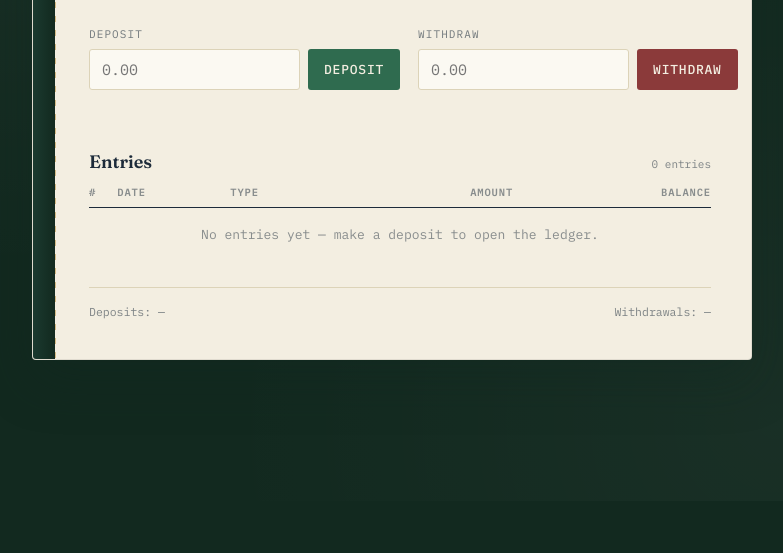
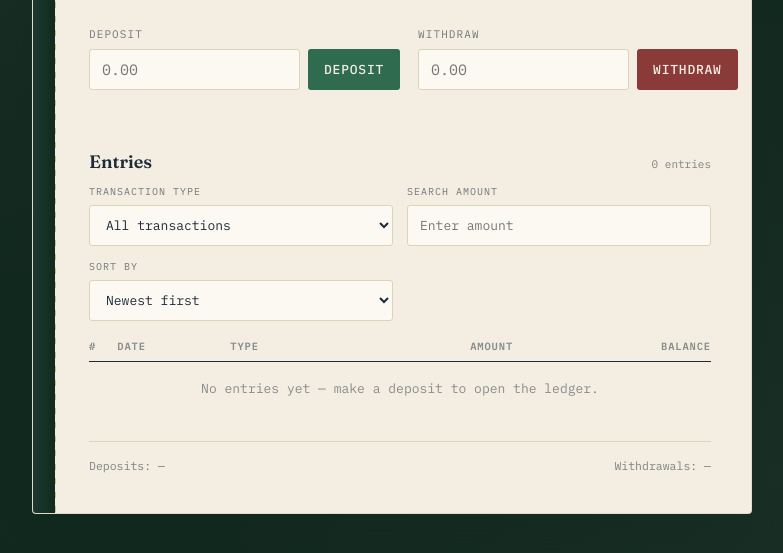
Before and after one commit to Labadi05/Bank-account-management-system, a plain HTML site: page index.html in a window 1280 px wide. Shown: the part 299-852 px from the top of the page, without its empty margins (248-1031 px from the left). Before the commit the page ends 800 px from the top, so only its background shows below. Drawn offline with Linux system fonts and the light colour scheme.

Commit message:
Add transaction filtering and sorting

```diff
--- a/index.html
+++ b/index.html
@@ -44,10 +44,45 @@
 
     <p class="status" id="statusMsg"></p>
 
-    <div class="ledger-head">
-      <h2>Entries</h2>
-      <span class="counts" id="counts">0 entries</span>
-    </div>
+
+<div class="ledger-head">
+  <h2>Entries</h2>
+  <span class="counts" id="counts">0 entries</span>
+</div>
+
+<div class="ledger-filters">
+  <div class="filter-field">
+    <label for="transactionFilter">Transaction type</label>
+    <select id="transactionFilter">
+      <option value="all">All transactions</option>
+      <option value="deposit">Deposits</option>
+      <option value="withdraw">Withdrawals</option>
+    </select>
+  </div>
+
+  <div class="filter-field">
+    <label for="amountSearch">Search amount</label>
+    <input
+      type="number"
+      id="amountSearch"
+      placeholder="Enter amount"
+      min="0"
+      step="0.01"
+    >
+  </div>
+
+<div class="filter-field">
+  <label for="sortTransactions">Sort by</label>
+  <select id="sortTransactions">
+    <option value="newest">Newest first</option>
+    <option value="oldest">Oldest first</option>
+    <option value="highest">Highest amount</option>
+    <option value="lowest">Lowest amount</option>
+  </select>
+</div>
+
+</div>
+
 
     <table>
       <thead>
--- a/script.js
+++ b/script.js
@@ -3,14 +3,17 @@ import BankAccount from "./bank-account.js";
 
 const myAccount = new BankAccount();
 
+// Format cents as a dollar amount.
 const fmtCents = cents => `$${(cents / 100).toFixed(2)}`;
 
+// Format transaction dates.
 const fmtDate = date => date.toLocaleDateString(undefined, {
   year: "numeric",
   month: "short",
   day: "numeric"
 });
 
+// Connect JavaScript to the HTML elements.
 const balanceEl = document.getElementById("balanceAmount");
 const ledgerBody = document.getElementById("ledgerBody");
 const emptyState = document.getElementById("emptyState");
@@ -19,46 +22,135 @@ const statusEl = document.getElementById("statusMsg");
 const depositTotalEl = document.getElementById("depositTotal");
 const withdrawTotalEl = document.getElementById("withdrawTotal");
 
+const transactionFilter = document.getElementById("transactionFilter");
+const amountSearch = document.getElementById("amountSearch");
+const sortTransactions = document.getElementById("sortTransactions");
+
+// Display the account and transaction history.
 function render() {
   balanceEl.textContent = fmtCents(myAccount.balanceCents);
+
+  // Clear the old table rows before drawing them again.
   ledgerBody.innerHTML = "";
 
+  // Read the current filter selections.
+  const selectedType = transactionFilter.value;
+  const searchAmount = amountSearch.value.trim();
+
+  // Convert the search amount into cents.
+  const searchCents = searchAmount === ""
+    ? null
+    : Math.round(Number(searchAmount) * 100);
+
+  // Calculate the running balance using the complete history.
   let runningBalanceCents = 0;
 
-  myAccount.transactions.forEach((transaction, index) => {
+  const transactionsWithBalances = myAccount.transactions.map(
+    (transaction, index) => {
       runningBalanceCents += transaction.type === "deposit"
         ? transaction.amountCents
         : -transaction.amountCents;
 
+      return {
+        transaction,
+        index,
+        runningBalanceCents
+      };
+    }
+  );
+
+ // Apply the selected filters.
+const filteredTransactions = transactionsWithBalances.filter(
+  ({ transaction }) => {
+    const matchesType =
+      selectedType === "all" ||
+      transaction.type === selectedType;
+
+    const matchesAmount =
+      searchCents === null ||
+      transaction.amountCents === searchCents;
+
+    return matchesType && matchesAmount;
+  }
+);
+
+// Sort the filtered transactions.
+const sortOrder = sortTransactions.value;
+
+filteredTransactions.sort((a, b) => {
+  switch (sortOrder) {
+    case "oldest":
+      return a.index - b.index;
+
+    case "highest":
+      return b.transaction.amountCents - a.transaction.amountCents;
+
+    case "lowest":
+      return a.transaction.amountCents - b.transaction.amountCents;
+
+    case "newest":
+    default:
+      return b.index - a.index;
+  }
+});
+
+  // Display the filtered transactions.
+  filteredTransactions.forEach(
+    ({ transaction, index, runningBalanceCents }) => {
       const tr = document.createElement("tr");
 
       tr.innerHTML = `
         <td>${String(index + 1).padStart(2, "0")}</td>
         <td>${fmtDate(transaction.date)}</td>
-      <td><span class="tag ${transaction.type}">${transaction.type}</span></td>
-      <td class="num">${transaction.type === "deposit" ? "+" : "−"}${fmtCents(transaction.amountCents)}</td>
+        <td>
+          <span class="tag ${transaction.type}">
+            ${transaction.type}
+          </span>
+        </td>
+        <td class="num">
+          ${transaction.type === "deposit" ? "+" : "−"}${fmtCents(transaction.amountCents)}
+        </td>
         <td class="num">${fmtCents(runningBalanceCents)}</td>
       `;
 
       ledgerBody.appendChild(tr);
-  });
+    }
+  );
 
-  const transactionCount = myAccount.transactions.length;
+  // Update the number of visible transactions.
+  const transactionCount = filteredTransactions.length;
 
   countsEl.textContent = `${transactionCount} ${
     transactionCount === 1 ? "entry" : "entries"
   }`;
 
-  emptyState.style.display = transactionCount === 0 ? "block" : "none";
+  // Show an appropriate empty-state message.
+  emptyState.style.display = transactionCount === 0
+    ? "block"
+    : "none";
 
+  if (myAccount.transactions.length === 0) {
+    emptyState.textContent =
+      "No entries yet — make a deposit to open the ledger.";
+  } else {
+    emptyState.textContent =
+      "No transactions match your filters.";
+  }
+
+  // Calculate totals using the complete transaction history.
   const depositTotalCents = myAccount.transactions
-    .filter(t => t.type === "deposit")
-    .reduce((total, t) => total + t.amountCents, 0);
+    .filter(transaction => transaction.type === "deposit")
+    .reduce((total, transaction) => {
+      return total + transaction.amountCents;
+    }, 0);
 
   const withdrawalTotalCents = myAccount.transactions
-    .filter(t => t.type === "withdraw")
-    .reduce((total, t) => total + t.amountCents, 0);
+    .filter(transaction => transaction.type === "withdraw")
+    .reduce((total, transaction) => {
+      return total + transaction.amountCents;
+    }, 0);
 
+  // Display deposit and withdrawal totals.
   depositTotalEl.textContent = depositTotalCents
     ? `Deposits: ${fmtCents(depositTotalCents)}`
     : "Deposits: —";
@@ -68,17 +160,21 @@ function render() {
     : "Withdrawals: —";
 }
 
+// Display success and error messages.
 function showStatus(message, kind) {
   statusEl.textContent = message;
   statusEl.className = "status" + (kind ? ` ${kind}` : "");
 }
 
+// Handle deposits and withdrawals.
 function handleTransaction(type) {
   const input = document.getElementById(
     type === "deposit" ? "depositInput" : "withdrawInput"
   );
 
-  const amount = input.value.trim() === "" ? NaN : Number(input.value);
+  const amount = input.value.trim() === ""
+    ? NaN
+    : Number(input.value);
 
   if (!Number.isFinite(amount)) {
     showStatus(`Enter an amount to ${type}.`, "error");
@@ -100,14 +196,17 @@ function handleTransaction(type) {
   render();
 }
 
+// Deposit button.
 document.getElementById("depositBtn").addEventListener("click", () => {
   handleTransaction("deposit");
 });
 
+// Withdrawal button.
 document.getElementById("withdrawBtn").addEventListener("click", () => {
   handleTransaction("withdraw");
 });
 
+// Allow Enter to submit a deposit or withdrawal.
 [
   document.getElementById("depositInput"),
   document.getElementById("withdrawInput")
@@ -125,4 +224,12 @@ document.getElementById("withdrawBtn").addEventListener("click", () => {
   });
 });
 
+// Update the ledger when the transaction type changes.
+transactionFilter.addEventListener("change", render);
+
+// Update the ledger while searching by amount.
+amountSearch.addEventListener("input", render);
+
+sortTransactions.addEventListener("change", render);
+// Display the initial account state.
 render();
--- a/styles.css
+++ b/styles.css
@@ -225,6 +225,56 @@
     color: rgba(29,43,58,0.55);
   }
 
+
+/* Transaction search and filters */
+.ledger-filters {
+  display: grid;
+  grid-template-columns: 1fr 1fr;
+  gap: 14px;
+  margin-bottom: 18px;
+}
+
+.filter-field {
+  display: flex;
+  flex-direction: column;
+  gap: 7px;
+}
+
+.filter-field label {
+  font-family: 'IBM Plex Mono', monospace;
+  font-size: 10px;
+  letter-spacing: 0.1em;
+  text-transform: uppercase;
+  color: rgba(29, 43, 58, 0.6);
+}
+
+.filter-field input,
+.filter-field select {
+  width: 100%;
+  min-width: 0;
+  font-family: 'IBM Plex Mono', monospace;
+  font-size: 13px;
+  padding: 10px 12px;
+  border: 1.5px solid var(--paper-line);
+  background: #fbf9f2;
+  border-radius: 3px;
+  color: var(--ink);
+  outline: none;
+}
+
+.filter-field input:focus,
+.filter-field select:focus {
+  border-color: var(--brass);
+  box-shadow: 0 0 0 3px rgba(168, 130, 60, 0.18);
+}
+
+@media (max-width: 480px) {
+  .ledger-filters {
+    grid-template-columns: 1fr;
+  }
+}
+
+
   table{
     width: 100%;
     border-collapse: collapse;
```
Lines whose indentation alone changed are shown as unchanged.
